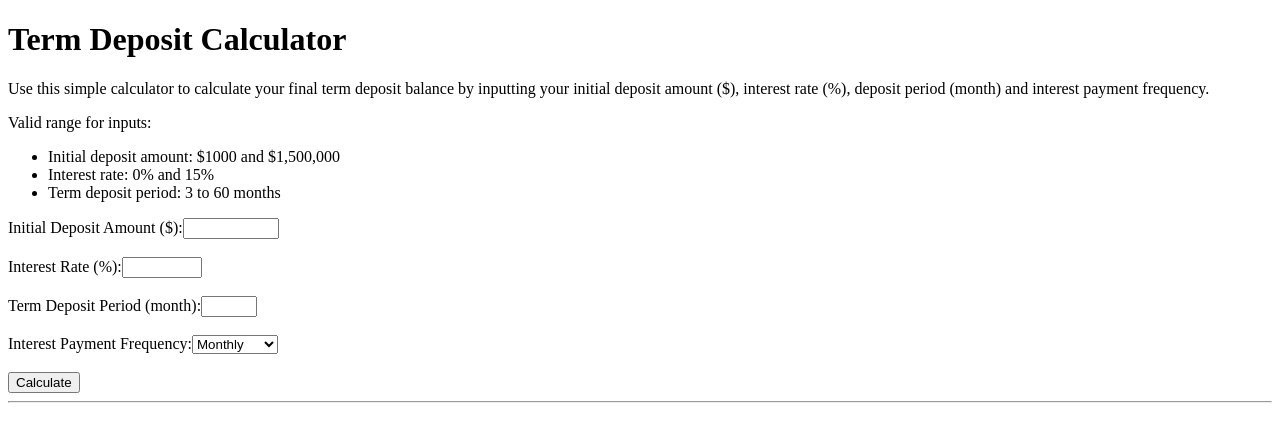
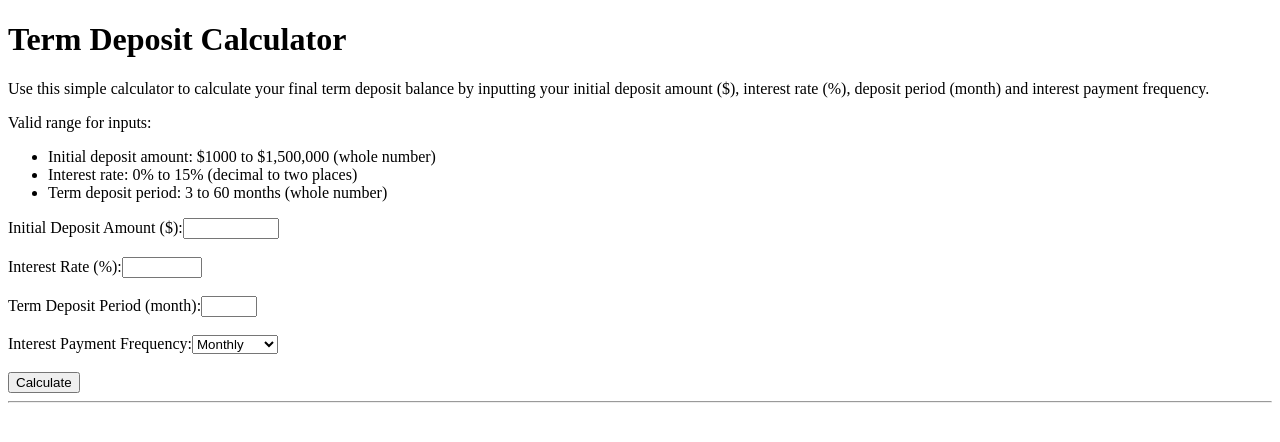
Before and after one commit to melissa83838/term-deposits-calculator, a React (Vite) app: page / in a window 1280 px wide. Shown: the top 442 px of the page. Built offline with nearby package versions, Linux system fonts and the light colour scheme.

Commit message:
Update UI description

```diff
--- a/src/App.jsx
+++ b/src/App.jsx
@@ -31,9 +31,9 @@ function App() {
       </p>
       <p>Valid range for inputs: </p>
       <ul>
-        <li>Initial deposit amount: $1000 and $1,500,000</li>
-        <li>Interest rate: 0% and 15%</li>
-        <li>Term deposit period: 3 to 60 months</li>
+        <li>Initial deposit amount: $1000 to $1,500,000 (whole number)</li>
+        <li>Interest rate: 0% to 15% (decimal to two places)</li>
+        <li>Term deposit period: 3 to 60 months (whole number)</li>
       </ul>
       <form onSubmit={handleSubmit}>
         {/* Initial deposit amount */}
```
